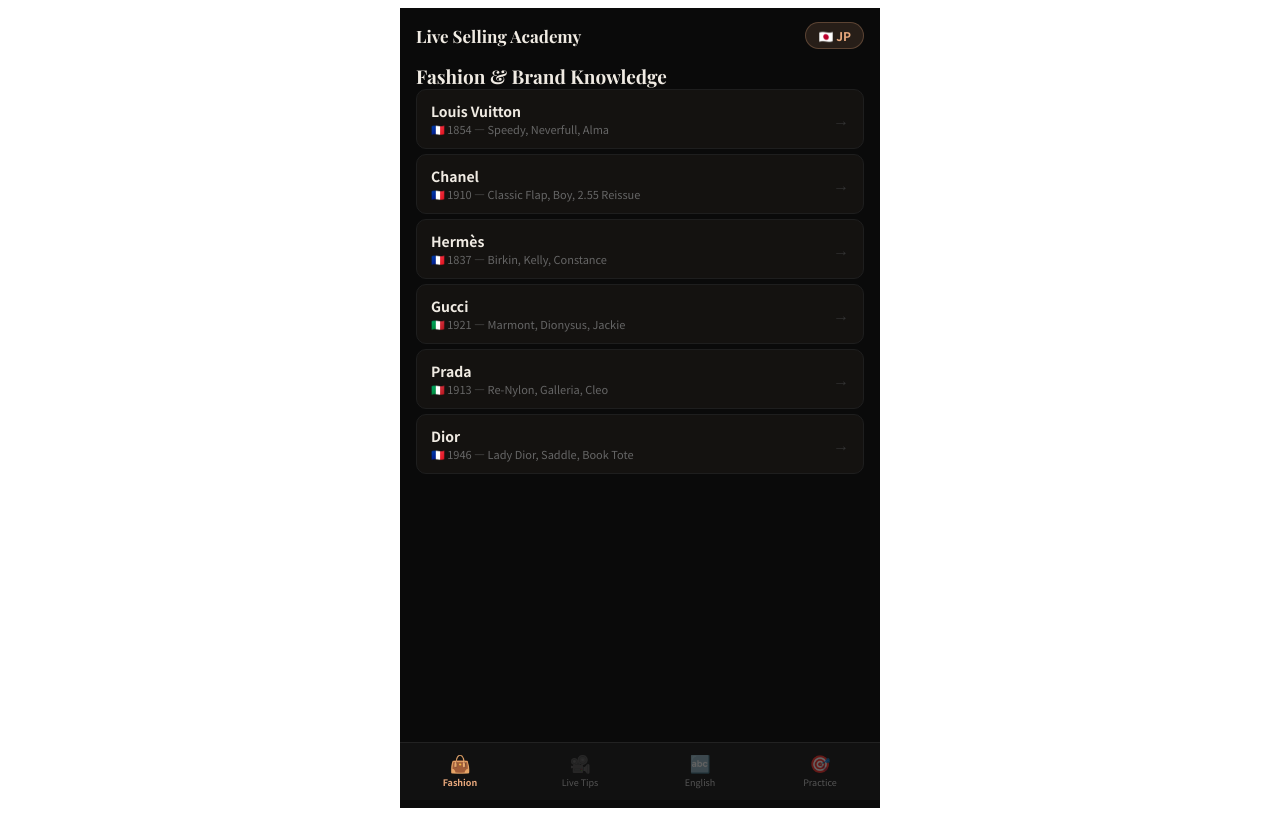
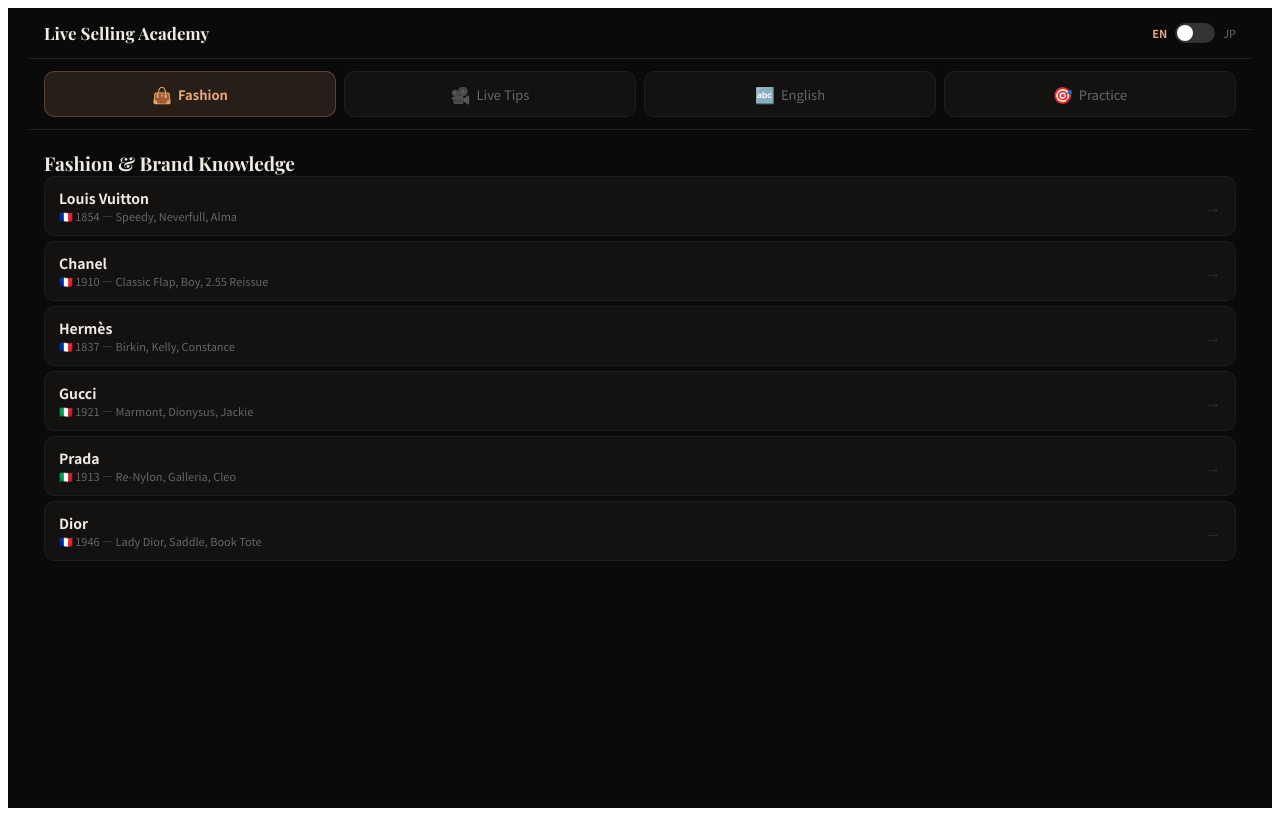
Before and after one commit to KanaeIwase/ebaylive, a React (Vite) app: page / in a window 1280 px wide. Built offline with nearby package versions, Linux system fonts and the light colour scheme.

Commit message:
Update UI: move nav to top, add toggle switch

```diff
--- a/src/App.jsx
+++ b/src/App.jsx
@@ -431,35 +431,41 @@
   const icons = ["👜","🎥","🔤","🎯"];
 
   return (
-    <div style={{ minHeight:"100vh", background:"#0A0A0A", fontFamily:"'Noto Sans JP','Helvetica Neue',sans-serif", color:"#F0EBE3", paddingBottom:68, maxWidth:480, margin:"0 auto" }}>
+    <div style={{ minHeight:"100vh", background:"#0A0A0A", fontFamily:"'Noto Sans JP','Helvetica Neue',sans-serif", color:"#F0EBE3", maxWidth:"100%", margin:"0 auto", padding:"0 20px" }}>
       <link href="https://fonts.googleapis.com/css2?family=Noto+Sans+JP:wght@300;400;500;700&family=Playfair+Display:wght@400;600;700&display=swap" rel="stylesheet"/>
       <style>{`@keyframes fu{from{opacity:0;transform:translateY(8px)}to{opacity:1;transform:translateY(0)}}*{box-sizing:border-box}::-webkit-scrollbar{display:none}`}</style>
 
-      {/* Top */}
-      <div style={{ padding:"14px 16px 0", display:"flex", justifyContent:"space-between", alignItems:"center" }}>
+      {/* Top Bar */}
+      <div style={{ padding:"14px 16px", display:"flex", justifyContent:"space-between", alignItems:"center", borderBottom:"1px solid #222" }}>
         <div style={{ fontFamily:"'Playfair Display',serif", fontSize:17, fontWeight:700 }}>
           {lang==="en"?"Live Selling Academy":"ライブセリング アカデミー"}
         </div>
-        <button onClick={()=>setLang(lang==="en"?"jp":"en")} style={{ padding:"4px 12px", borderRadius:20, background:"#E8A87C22", border:"1px solid #E8A87C44", color:"#E8A87C", fontSize:12, cursor:"pointer", fontFamily:"inherit", fontWeight:600 }}>
-          {lang==="en"?"🇯🇵 JP":"🇺🇸 EN"}
-        </button>
+
+        {/* Language Toggle Switch */}
+        <div onClick={()=>setLang(lang==="en"?"jp":"en")} style={{ display:"flex", alignItems:"center", gap:8, cursor:"pointer", userSelect:"none" }}>
+          <span style={{ fontSize:11, color:lang==="en"?"#E8A87C":"#666", fontWeight:lang==="en"?600:400 }}>EN</span>
+          <div style={{ width:40, height:20, borderRadius:20, background:lang==="jp"?"#E8A87C":"#333", position:"relative", transition:"all 0.3s" }}>
+            <div style={{ width:16, height:16, borderRadius:"50%", background:"#FFF", position:"absolute", top:2, left:lang==="jp"?22:2, transition:"all 0.3s" }}></div>
+          </div>
+          <span style={{ fontSize:11, color:lang==="jp"?"#E8A87C":"#666", fontWeight:lang==="jp"?600:400 }}>JP</span>
+        </div>
       </div>
 
-      <div style={{ padding:"14px 16px" }} key={`${page}-${lang}`}>
+      {/* Tab Navigation */}
+      <div style={{ display:"flex", gap:8, padding:"12px 16px", background:"#0A0A0A", position:"sticky", top:0, zIndex:100, borderBottom:"1px solid #1E1E1E" }}>
+        {tabs.map((tab,i) => (
+          <button key={i} onClick={()=>setPage(i)} style={{ flex:1, padding:"10px", borderRadius:10, background:page===i?"#E8A87C22":"#141210", border:`1px solid ${page===i?"#E8A87C44":"#1E1E1E"}`, color:page===i?"#E8A87C":"#666", cursor:"pointer", fontFamily:"inherit", fontSize:13, fontWeight:page===i?600:400, display:"flex", alignItems:"center", justifyContent:"center", gap:6 }}>
+            <span style={{ fontSize:16 }}>{icons[i]}</span>
+            <span>{tab}</span>
+          </button>
+        ))}
+      </div>
+
+      <div style={{ padding:"20px 16px" }} key={`${page}-${lang}`}>
         {page===0 && <FashionP lang={lang} />}
         {page===1 && <LiveP lang={lang} />}
         {page===2 && <EnglishP lang={lang} />}
         {page===3 && <PracticeP lang={lang} />}
-      </div>
-
-      {/* Bottom nav */}
-      <div style={{ position:"fixed", bottom:0, left:"50%", transform:"translateX(-50%)", width:"100%", maxWidth:480, background:"#111", borderTop:"1px solid #222", display:"flex", padding:"6px 0 10px", zIndex:100 }}>
-        {tabs.map((tab,i) => (
-          <button key={i} onClick={()=>setPage(i)} style={{ flex:1, background:"none", border:"none", cursor:"pointer", fontFamily:"inherit", display:"flex", flexDirection:"column", alignItems:"center", gap:1 }}>
-            <span style={{ fontSize:17, opacity:page===i?1:0.35 }}>{icons[i]}</span>
-            <span style={{ fontSize:9, color:page===i?"#E8A87C":"#555", fontWeight:page===i?600:400 }}>{tab}</span>
-          </button>
-        ))}
       </div>
     </div>
   );
```
